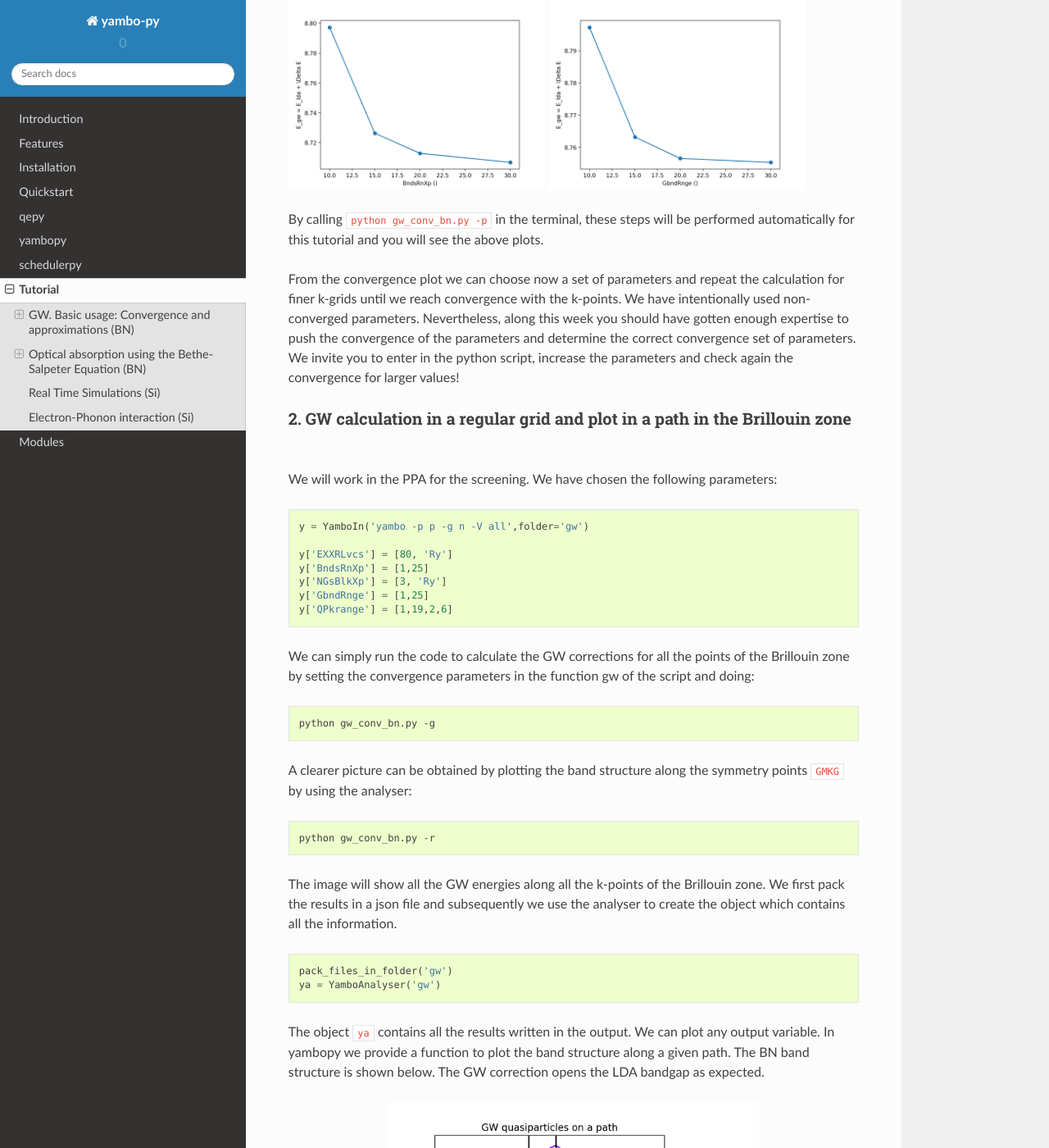
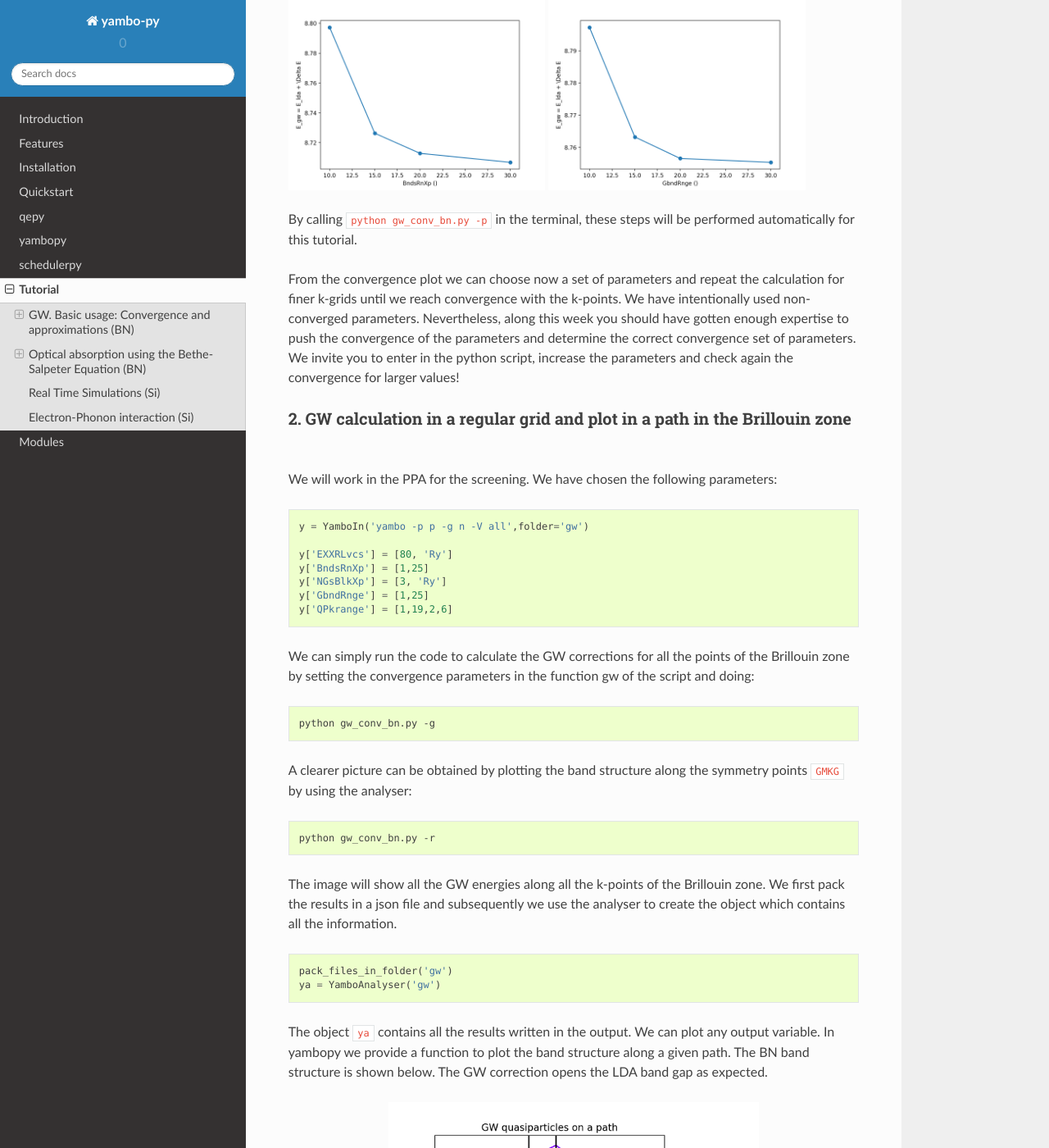
Before and after one commit to yambo-code/yambopy, a Sphinx documentation site: the page built from docs/source/tutorial.rst, in a window 1280 px wide and 1400 px high, scrolled down 3751 px. Shown: the whole window at 82% size. Built offline with Sphinx 7.4.7 and the Read the Docs theme 2.0.0, drawn with Linux system fonts in a browser that asks for light colours; some of the changed text lies outside the part shown.

Commit message:
typos tutorial

```diff
--- a/docs/source/tutorial.rst
+++ b/docs/source/tutorial.rst
@@ -118,7 +118,7 @@
     $ yambopy
              analysebse ->     Using ypp, you can study the convergence of BSE calculations in 2 ways:
                plotem1s ->     Plot em1s calculation
-              analysegw ->     Study the convergence of GW calculations by looking at the change in band-gap value.
+              analysegw ->     Study the convergence of GW calculations by looking at the change in band gap value.
                 mergeqp ->     Merge QP databases
                    test ->     Run yambopy tests
            plotexcitons ->     Plot excitons calculation
@@ -128,7 +128,7 @@
 
 .. code-block:: bash
 
-    Study the convergence of GW calculations by looking at the change in band-gap value.
+    Study the convergence of GW calculations by looking at the change in band gap value.
 
     The script reads from <folder> all results from <variable> calculations and display them.
 
@@ -165,7 +165,7 @@
 .. image:: figures/GW_CONV_GbndRnge.png
    :width: 45%
 
-By calling ``python gw_conv_bn.py -p`` in the terminal, these steps will be performed automatically for this tutorial and you will see the above plots.
+By calling ``python gw_conv_bn.py -p`` in the terminal, these steps will be performed automatically for this tutorial.
 
 From the convergence plot we can choose now a set of parameters and repeat the calculation for finer k-grids until we reach convergence with the k-points. We have
 intentionally used non-converged parameters. Nevertheless, along this week
@@ -209,7 +209,7 @@
    pack_files_in_folder('gw')
    ya = YamboAnalyser('gw')
 
-The object ``ya`` contains all the results written in the output. We can plot any output variable. In yambopy we provide a function to plot the band structure along a given path. The BN band structure is shown below. The GW correction opens the LDA bandgap as expected.
+The object ``ya`` contains all the results written in the output. We can plot any output variable. In yambopy we provide a function to plot the band structure along a given path. The BN band structure is shown below. The GW correction opens the LDA band gap as expected.
 
 .. image:: figures/GW-LDA-BN-bands.png
    :width: 65%
```
Also changed, not shown: other parts of docs/source/tutorial.rst (+1 -1 lines).
